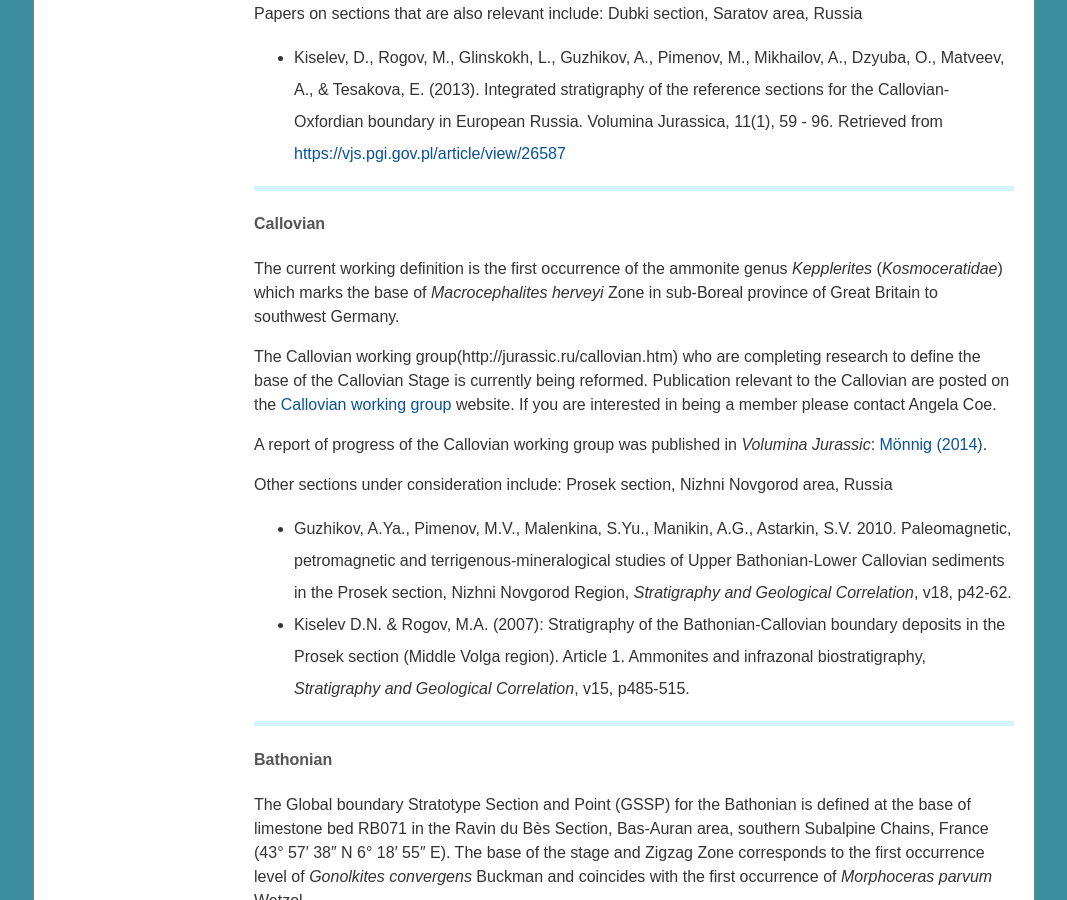
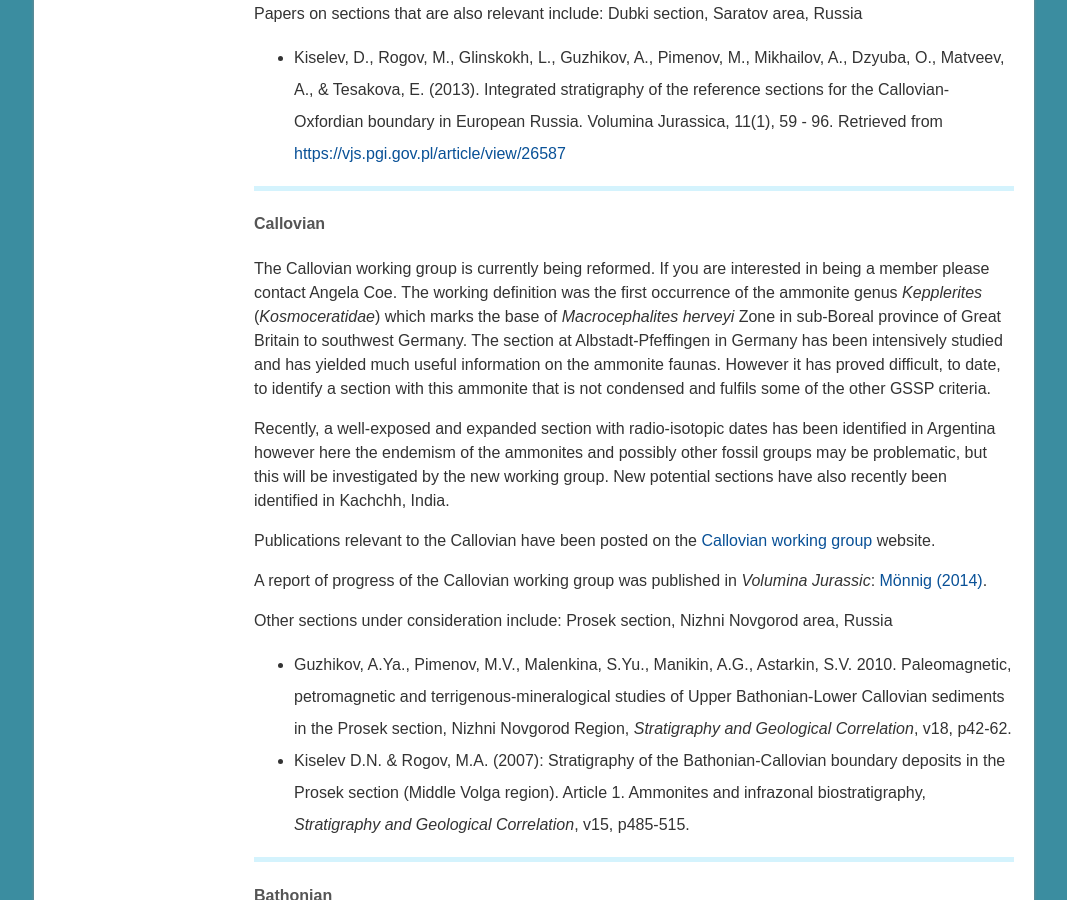
Before and after one commit to i-c-stratigraphy/subcommission-jurassic, a Jekyll site: the page built from pages/our-work.md, in a window 1280 px wide and 900 px high, scrolled down 3257 px. Shown: the whole window, without its empty margins (106-1173 px from the left). Built offline with Jekyll 4.4.1, drawn with Linux system fonts in a browser that asks for light colours.

Commit message:
Update our-work.md

```diff
--- a/pages/our-work.md
+++ b/pages/our-work.md
@@ -88,9 +88,12 @@ Dubki section, Saratov area, Russia
 
 <div style="height:5px; width:100%; background-color:#D4F3FD; display:block;">&nbsp;</div>
 #### Callovian
-The current working definition is the first occurrence of the ammonite genus _Kepplerites_ (_Kosmoceratidae_) which marks the base of _Macrocephalites herveyi_ Zone in sub-Boreal province of Great Britain to southwest Germany.
+The Callovian working group is currently being reformed. If you are interested in being a member please contact Angela Coe.
+The working definition was the first occurrence of the ammonite genus _Kepplerites_ (_Kosmoceratidae_) which marks the base of _Macrocephalites herveyi_ Zone in sub-Boreal province of Great Britain to southwest Germany. The section at Albstadt-Pfeffingen in Germany has been intensively studied and has yielded much useful information on the ammonite faunas. However it has proved difficult, to date, to identify a section with this ammonite that is not condensed and fulfils some of the other GSSP criteria.
 
-The Callovian working group(http://jurassic.ru/callovian.htm) who are completing research to define the base of the Callovian Stage is currently being reformed. Publication relevant to the Callovian are posted on the [Callovian working group](http://jurassic.ru/callovian.htm) website. If you are interested in being a member please contact Angela Coe.
+Recently, a well-exposed and expanded section with radio-isotopic dates has been identified in Argentina however here the endemism of the ammonites and possibly other fossil groups may be problematic, but this will be investigated by the new working group. New potential sections have also recently been identified in Kachchh, India.
+
+Publications relevant to the Callovian have been posted on the [Callovian working group](http://jurassic.ru/callovian.htm) website.
 
 A report of progress of the Callovian working group was published in _Volumina Jurassic_: [Mönnig (2014)](https://vjs.pgi.gov.pl/article/view/26602).
 
```
